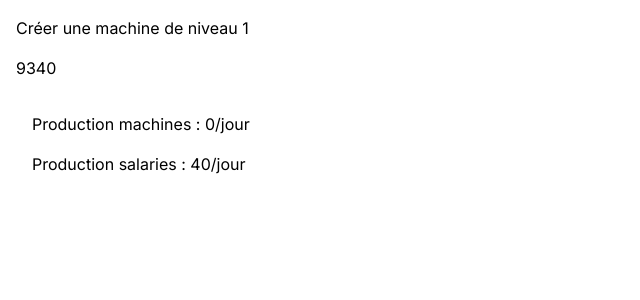
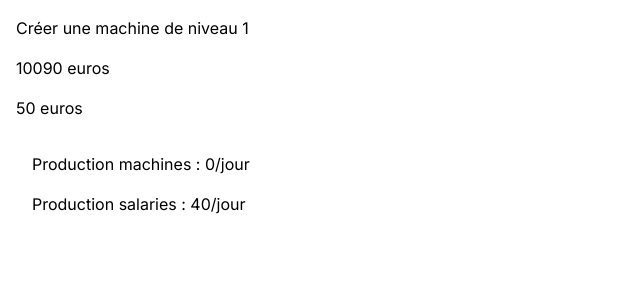
Before and after one commit to LarnicolLucas/bttp, a Next.js app: page / in a window 1280 px wide. Shown: the top 300 px of the page, without its empty margins (0-640 px from the left). Built offline with nearby package versions, Linux system fonts and the light colour scheme.

Commit message:
[add] prix de vente

```diff
--- a/app/init.js
+++ b/app/init.js
@@ -2,6 +2,7 @@ import { createMachines } from "./utils/createProd";
 
 export const params = {
     tresor: 10000,
+    prix_de_vente: 50,
     salaries: [
         {
             niveau: 0,
--- a/app/page.tsx
+++ b/app/page.tsx
@@ -15,6 +15,11 @@ export default function Home() {
 
 
   const [tresor, setTresor] = useState(params.tresor);
+
+  //Vente
+  const [prix_de_vente, setPrix_de_vente] = useState(params.prix_de_vente);
+  const [nombre_distributeur, setNombre_istributeur] = useState(5);
+
   const [machines, setMachines] = useState(params.capital_constant.machines);
   const [salaries, setSalaries] = useState(params.salaries);
 
@@ -30,12 +35,9 @@ export default function Home() {
 
   useEffect(()=> {
 
-    setTresor(tresor - totalCout(machines) - totalCout(salaries))
+    setTresor(tresor - totalCout(machines) - totalCout(salaries) + (prix_de_vente*nombre_distributeur))
 
-  }, [clock])
-
-
-  //const couts = totalCout(machines) + totalCout(salaries);
+  }, [clock]);
 
   return (
     <div className="p-2">
@@ -44,9 +46,16 @@ export default function Home() {
 
       <div key="trésor" className="p-2">
 
-        {tresor}
+        {tresor} euros
 
       </div>
+
+      <div key="prix_de_vente" className="p-2">
+
+        {prix_de_vente} euros
+
+      </div>
+
 
       <div key="usine" className="p-2">
 
```
